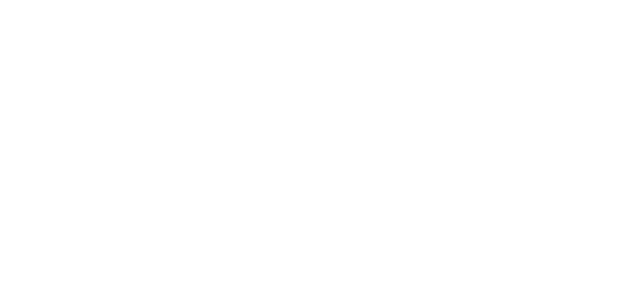
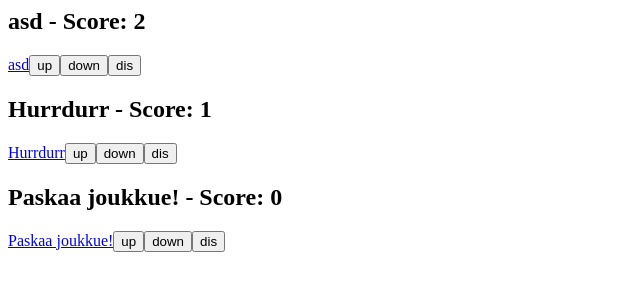
Before and after one commit to hannu-s/cloaked-nemesis, a plain HTML site: page index.html in a window 1280 px wide. Shown: the whole page, without its empty margins (0-640 px from the left). Drawn offline with Linux system fonts and the light colour scheme.

Commit message:
index.html shows xml data

```diff
--- a/index.html
+++ b/index.html
@@ -5,6 +5,8 @@
 	<script src="js/script.js"></script>
 </head>
 <body>
-
+	<div id="main">
+		<p>HERPDERP</p>
+	</div>
 </body>
 </html>
--- a/js/script.js
+++ b/js/script.js
@@ -1,3 +1,114 @@
 $(function() {
-	console.log('lolol')
+	main()
 });
+
+/*
+	1. load jquer
+	2. load xml
+	3. parse xml
+	4. add xml nodes to page
+	5. add actions upvote, downvote, dismiss for each node
+	6. user triggers action
+	7. herp
+
+*/
+
+var xmlDoc;
+var findings;
+var data = new Array();
+function main () {
+	xmlDoc = loadXMLDoc('results/master_inspection.xml');
+	findings = xmlDoc.getElementsByTagName("finding");
+	addToData();
+	addToPage();
+
+}
+
+function loadXMLDoc(filename) {
+	if (window.XMLHttpRequest) {
+	  	xhttp=new XMLHttpRequest();
+	}
+	else {// code for IE5 and IE6
+	  	xhttp=new ActiveXObject("Microsoft.XMLHTTP");
+	}
+
+	xhttp.open("GET",filename,false);
+	xhttp.send();
+	return xhttp.responseXML;
+}
+
+function addToData() {
+	for (var i = 0; i < findings.length; i++) {
+		finding = findings[i]
+		data[i] = new Array();
+		data[i]['finding'] = finding
+		data[i]['id'] = finding.id;
+		data[i]['link']= finding.getElementsByTagName("link")[0].innerHTML;
+		data[i]['score'] = finding.getElementsByTagName("score")[0].innerHTML;
+		data[i]['url'] = finding.getElementsByTagName("url")[0].innerHTML;
+		data[i]['file'] = finding.getElementsByTagName("file")[0].innerHTML;
+	};
+}
+
+function addToPage() {
+
+	qmainDiv = $('#main').empty();
+	for (var i = 0; i < data.length; i++) {
+		qDiv = $('<div/>');
+		qLink = createJQLink( data[i] );
+		qH = createJQHeader( data[i] );
+		qbtnUp = createJQButton( data[i], "up");
+		qbtnDown = createJQButton( data[i], "down");
+		qbtnDis = createJQButton( data[i], "dis");
+
+		qH.appendTo(qDiv);
+		qLink.appendTo(qDiv);
+		qbtnUp.appendTo(qDiv);
+		qbtnDown.appendTo(qDiv);
+		qbtnDis.appendTo(qDiv);
+
+		console.log(qDiv)
+		qDiv.appendTo(qmainDiv);
+
+	};
+
+}
+
+function createJQLink(arg) {
+	return 	jQuery('<a/>', {
+			    id: 'link_' + arg['id'],
+			    href: arg['url'],
+			    target: '_blank',
+			    text: arg['link'],
+			    class: arg['id']
+			});
+}
+
+function createJQHeader(arg) {
+	return 	jQuery('<h2/>', {
+			    id: 'h2_' + arg['id'],
+			    text: arg['link'] + " - Score: " + arg['score'],
+			    class: arg['id']
+			});
+}
+
+function createJQButton(arg, type) {
+	var qBtn = 	jQuery('<button/>', {
+		    		id: 'btn_' + arg['id'],
+			    	text: type,
+			    	class: arg['id']
+				});
+
+	if (type === "up") {
+		qBtn.click(function(){ alert('up');})
+	}
+	else if (type === "down") {
+		qBtn.click(function(){ alert('down');})
+	}
+	else if (type === "dis") {
+		qBtn.click(function(){ alert('dissattu');})
+	}
+
+	return qBtn
+
+}
```
